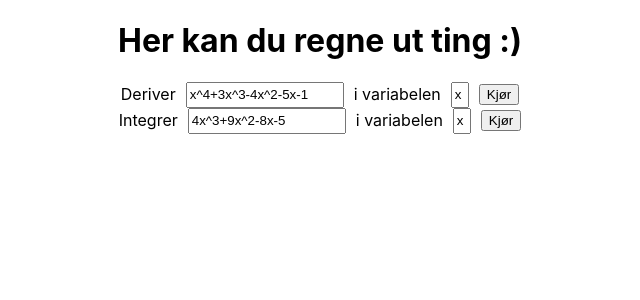
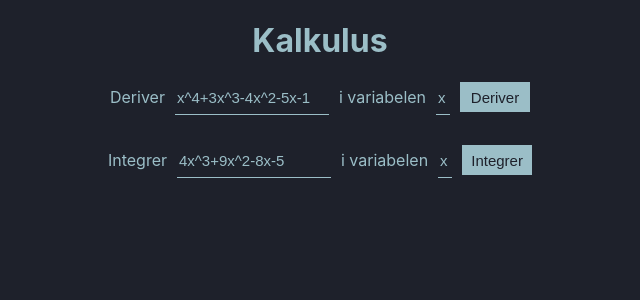
Before and after one commit to Henriklimseth/calculus, a React (Create React App) app: page / in a window 1280 px wide. Shown: the top 300 px of the page, without its empty margins (320-960 px from the left). Built offline with nearby package versions, Linux system fonts and the light colour scheme.

Commit message:
:lipstick: Add styles

```diff
--- a/src/App.css
+++ /dev/null
@@ -1,38 +0,0 @@
-.App {
-  text-align: center;
-}
-
-.App-logo {
-  height: 40vmin;
-  pointer-events: none;
-}
-
-@media (prefers-reduced-motion: no-preference) {
-  .App-logo {
-    animation: App-logo-spin infinite 20s linear;
-  }
-}
-
-.App-header {
-  background-color: #282c34;
-  min-height: 100vh;
-  display: flex;
-  flex-direction: column;
-  align-items: center;
-  justify-content: center;
-  font-size: calc(10px + 2vmin);
-  color: white;
-}
-
-.App-link {
-  color: #61dafb;
-}
-
-@keyframes App-logo-spin {
-  from {
-    transform: rotate(0deg);
-  }
-  to {
-    transform: rotate(360deg);
-  }
-}
--- a/src/App.tsx
+++ b/src/App/App.tsx
@@ -1,8 +1,9 @@
 import React from 'react';
 import { createUseStyles } from 'react-jss';
-import { Differentiate } from './Differentiate/Differentiate';
-import { Header } from './Header/Header';
-import { Integrate } from './Integrate/Integrate';
+import { Differentiate } from '../Differentiate/Differentiate';
+import { Header } from '../Header/Header';
+import { Integrate } from '../Integrate/Integrate';
+import { black, yellow, blue } from '../colors';
 
 export const App = () => {
   const { app } = useStyles();
@@ -16,6 +17,12 @@ export const App = () => {
 };
 
 const useStyles = createUseStyles({
+  '@global': {
+    body: {
+      backgroundColor: black,
+      color: blue,
+    },
+  },
   app: {
     textAlign: 'center',
   },
--- /dev/null
+++ b/src/Button/Button.tsx
@@ -0,0 +1,33 @@
+import React from 'react';
+import { createUseStyles } from 'react-jss';
+import { blue, black, yellow, green } from '../colors';
+
+interface IProps {
+  label: string;
+  onClick: () => void;
+}
+
+export const Button = ({ label, onClick }: IProps) => {
+  const { buttonStyle } = useStyles();
+  return (
+    <button onClick={onClick} className={buttonStyle}>
+      {label}
+    </button>
+  );
+};
+
+const useStyles = createUseStyles({
+  buttonStyle: {
+    backgroundColor: blue,
+    color: black,
+    fontSize: '15px',
+    border: 'none',
+    width: '70px',
+    height: '30px',
+    '&:focus': {
+      outline: 'none',
+      fontWeight: '500',
+      textDecoration: 'underline',
+    },
+  },
+});
--- a/src/CalculationInput/CalculationInput.tsx
+++ b/src/CalculationInput/CalculationInput.tsx
@@ -1,5 +1,6 @@
 import React from 'react';
 import { createUseStyles } from 'react-jss';
+import { blue, black } from '../colors';
 
 interface IProps {
   expression: string;
@@ -14,7 +15,7 @@ export const CalculationInput = ({
   setExpression,
   variable,
   setVariable,
-  label
+  label,
 }: IProps) => {
   const { expressionField, variableField } = useStyles();
   return (
@@ -24,14 +25,14 @@ export const CalculationInput = ({
         id={`${label}Expression`}
         className={expressionField}
         value={expression}
-        onChange={e => setExpression(e.target.value)}
+        onChange={(e) => setExpression(e.target.value)}
       />
       <label htmlFor={`${label}Variable`}>i variabelen</label>
       <input
         id={`${label}Variable`}
         className={variableField}
         value={variable}
-        onChange={e => setVariable(e.target.value)}
+        onChange={(e) => setVariable(e.target.value)}
       />
     </>
   );
@@ -40,14 +41,21 @@ export const CalculationInput = ({
 const useStyles = createUseStyles({
   inputField: {
     margin: '0 10px',
-    height: '20px'
+    height: '30px',
+    backgroundColor: black,
+    border: 'none',
+    borderBottom: `1px solid ${blue}`,
+    color: blue,
+    lineHeight: '30px',
+    fontSize: '15px',
+    outline: 'none',
   },
   expressionField: {
     extend: 'inputField',
-    width: '150px'
+    width: '150px',
   },
   variableField: {
     extend: 'inputField',
-    width: '10px'
-  }
+    width: '10px',
+  },
 });
--- a/src/Differentiate/Differentiate.tsx
+++ b/src/Differentiate/Differentiate.tsx
@@ -2,6 +2,7 @@ import React, { useState } from 'react';
 import { differentiate } from './differentiator';
 import { CalculationInput } from '../CalculationInput/CalculationInput';
 import { Result } from '../Result/Result';
+import { Button } from '../Button/Button';
 
 export const Differentiate = () => {
   const [inputExpression, setInputExpression] = useState('x^4+3x^3-4x^2-5x-1');
@@ -19,7 +20,7 @@ export const Differentiate = () => {
           variable={differentiationVariable}
           setVariable={setDifferentiationVariable}
         />
-        <button onClick={onDifferentiate}>Kjør</button>
+        <Button label="Deriver" onClick={onDifferentiate} />
       </div>
       {result && (
         <Result
--- a/src/Header/Header.tsx
+++ b/src/Header/Header.tsx
@@ -3,7 +3,7 @@ import React from 'react';
 export const Header = () => {
   return (
     <div>
-      <h1>Her kan du regne ut ting :)</h1>
+      <h1>Kalkulus</h1>
     </div>
   );
 };
--- a/src/Integrate/Integrate.tsx
+++ b/src/Integrate/Integrate.tsx
@@ -2,16 +2,19 @@ import React, { useState } from 'react';
 import { integrate } from './integrator';
 import { CalculationInput } from '../CalculationInput/CalculationInput';
 import { Result } from '../Result/Result';
+import { createUseStyles } from 'react-jss';
+import { Button } from '../Button/Button';
 
 export const Integrate = () => {
   const [inputExpression, setInputExpression] = useState('4x^3+9x^2-8x-5');
   const [integrationVariable, setDIntegrationVariable] = useState('x');
   const [result, setResult] = useState('');
+  const { inputContainer } = useStyles();
   const onIntegrate = () =>
     setResult(integrate(inputExpression, integrationVariable));
   return (
     <>
-      <div>
+      <div className={inputContainer}>
         <CalculationInput
           label="Integrer"
           expression={inputExpression}
@@ -19,7 +22,7 @@ export const Integrate = () => {
           variable={integrationVariable}
           setVariable={setDIntegrationVariable}
         />
-        <button onClick={onIntegrate}>Kjør</button>
+        <Button label="Integrer" onClick={onIntegrate} />
       </div>
       <div>
         {result && (
@@ -34,3 +37,9 @@ export const Integrate = () => {
     </>
   );
 };
+
+const useStyles = createUseStyles({
+  inputContainer: {
+    marginTop: '30px',
+  },
+});
--- /dev/null
+++ b/src/colors.ts
@@ -0,0 +1,4 @@
+export const black = '#1e212b';
+export const yellow = '#ffc800';
+export const blue = '#9BBEC7';
+export const green = '#008148';
--- a/src/constants.ts
+++ b/src/constants.ts
@@ -1,4 +1,4 @@
 export const symbols = {
   plus: '+',
-  minus: '-'
+  minus: '-',
 };
--- a/src/index.tsx
+++ b/src/index.tsx
@@ -1,7 +1,7 @@
 import React from 'react';
 import ReactDOM from 'react-dom';
 import './index.css';
-import { App } from './App';
+import { App } from './App/App';
 import * as serviceWorker from './serviceWorker';
 
 ReactDOM.render(
```
Also changed, not shown: 1 other file (tests, documents, lock files or other folders).
